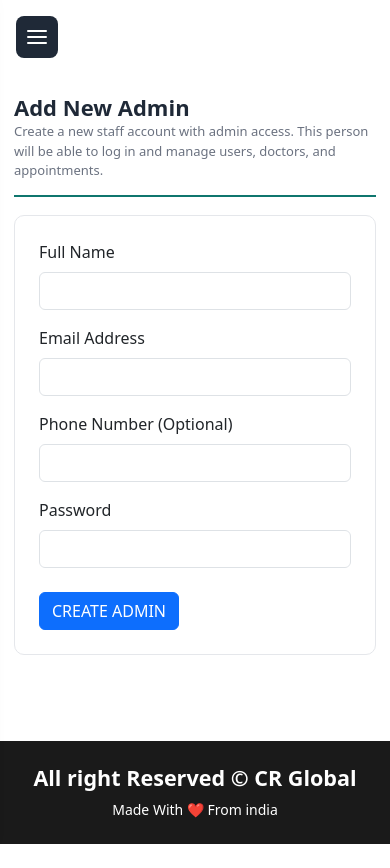
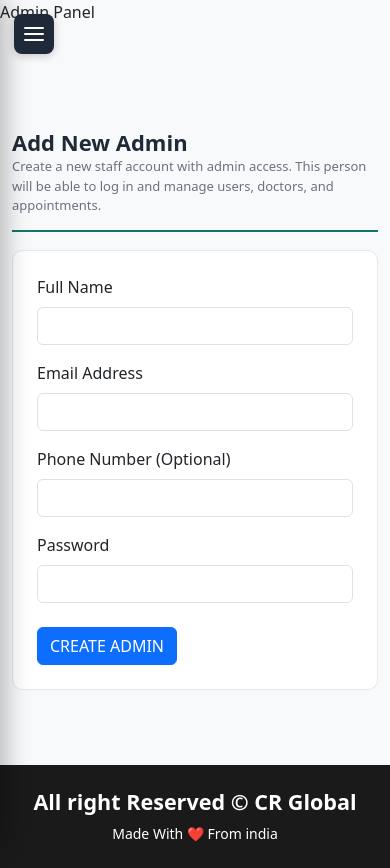
Before and after one commit to Komal04-pt/doctor-appointment-system, a React (Vite) app in the folder admin-panel/: page /add-admin in a window 390 px wide. Before the commit the page ends 844 px from the top, so only its background shows below. Built offline with nearby package versions, Linux system fonts and the light colour scheme; no server answers.

Commit message:
style: fix responsive drawer navigation and desktop sidebar position

```diff
--- a/admin-panel/src/components/Layout/Layout.css
+++ b/admin-panel/src/components/Layout/Layout.css
@@ -1,23 +1,28 @@
+/* Base Layout Setup */
 .admin-layout {
   position: relative;
+  min-height: 100vh;
+  background-color: #f8f9fa;
 }
 
+/* Hamburger Button (Mobile Only Default) */
 .hamburger-btn {
+  display: none;
   position: fixed;
-  top: 16px;
-  left: 16px;
+  top: 14px;
+  left: 14px;
   z-index: 1001;
-  width: 42px;
-  height: 42px;
+  width: 40px;
+  height: 40px;
   background: #1f2937;
   border: none;
   border-radius: 8px;
-  display: flex;
   flex-direction: column;
   align-items: center;
   justify-content: center;
   gap: 4px;
   cursor: pointer;
+  box-shadow: 0 2px 8px rgba(0, 0, 0, 0.2);
 }
 
 .hamburger-btn span {
@@ -26,51 +31,71 @@
   height: 2px;
   background: #ffffff;
   border-radius: 2px;
+  transition: all 0.3s ease;
 }
 
+/* Desktop Sidebar Styles */
 .admin-sidebar {
   position: fixed;
   top: 0;
-  left: -280px;
+  left: 0;
   width: 260px;
   height: 100vh;
   z-index: 1000;
+  background-color: #111827;
   overflow-y: auto;
-  transition: left 0.25s ease;
-  box-shadow: 4px 0 20px rgba(0, 0, 0, 0.15);
+  transition: transform 0.3s cubic-bezier(0.4, 0, 0.2, 1);
+  box-shadow: 2px 0 12px rgba(0, 0, 0, 0.1);
 }
 
-.admin-sidebar.open {
-  left: 0;
+/* Page Body Layout (Offset for Sidebar on Desktop) */
+.admin-page-body {
+  margin-left: 260px;
+  min-height: 100vh;
+  display: flex;
+  flex-direction: column;
+  transition: margin-left 0.3s ease;
 }
 
+.admin-content {
+  padding: 24px;
+  flex: 1;
+  box-sizing: border-box;
+}
+
+/* Mobile Overlay Backdrop */
 .sidebar-backdrop {
   position: fixed;
   top: 0;
   left: 0;
   width: 100vw;
   height: 100vh;
-  background: rgba(0, 0, 0, 0.4);
+  background: rgba(0, 0, 0, 0.5);
+  backdrop-filter: blur(2px);
   z-index: 999;
 }
 
-.admin-page-body {
-  width: 100%;
-  padding-top: 70px;
-  box-sizing: border-box;
-  min-height: 100vh;
-  display: flex;
-  flex-direction: column;
-}
+/* Mobile Screens Adjustments */
+@media only screen and (max-width: 768px) {
+  .hamburger-btn {
+    display: flex;
+  }
 
-.admin-content {
-  padding: 0 24px;
-  box-sizing: border-box;
-  flex: 1;
-}
+  .admin-sidebar {
+    transform: translateX(-100%);
+    box-shadow: 4px 0 25px rgba(0, 0, 0, 0.3);
+  }
 
-@media only screen and (max-width: 768px) {
+  .admin-sidebar.open {
+    transform: translateX(0);
+  }
+
+  .admin-page-body {
+    margin-left: 0;
+    padding-top: 65px;
+  }
+
   .admin-content {
-    padding: 0 14px;
+    padding: 16px 12px;
   }
 }
--- a/admin-panel/src/components/Layout/Layout.jsx
+++ b/admin-panel/src/components/Layout/Layout.jsx
@@ -8,22 +8,43 @@ const Layout = ({ children }) => {
 
   return (
     <div className="admin-layout">
+      {/* Mobile Top Header / Toggle Bar */}
       <div className="admin-mobile-nav-bar">
         <button
           type="button"
           className="hamburger-btn"
           onClick={() => setSidebarOpen((prev) => !prev)}
+          aria-label="Toggle Menu"
         >
           <span></span>
           <span></span>
           <span></span>
         </button>
+        <span className="mobile-brand-title">Admin Panel</span>
       </div>
 
+      {/* Dark Overlay Backdrop for Mobile */}
+      {sidebarOpen && (
+        <div
+          className="admin-sidebar-overlay"
+          onClick={() => setSidebarOpen(false)}
+        ></div>
+      )}
+
+      {/* Modern Slide-over Drawer Sidebar */}
       <div className={`admin-sidebar ${sidebarOpen ? "open" : ""}`}>
+        <div className="sidebar-mobile-header d-md-none">
+          <span className="fw-bold fs-5 text-white">Navigation</span>
+          <button
+            className="btn-close btn-close-white"
+            onClick={() => setSidebarOpen(false)}
+            aria-label="Close"
+          ></button>
+        </div>
         <Menus onLinkClick={() => setSidebarOpen(false)} />
       </div>
 
+      {/* Main Content Area */}
       <div className="admin-page-body">
         <div className="admin-content">{children}</div>
         <Footer />
```
